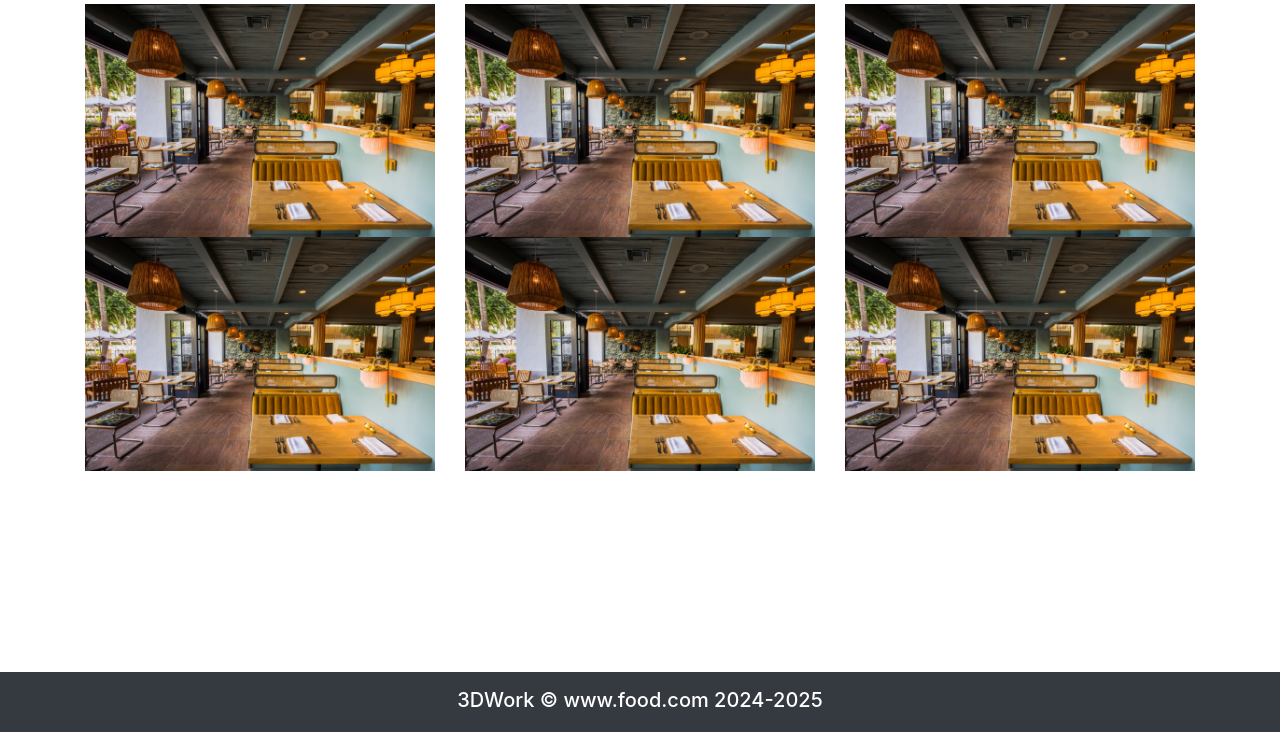
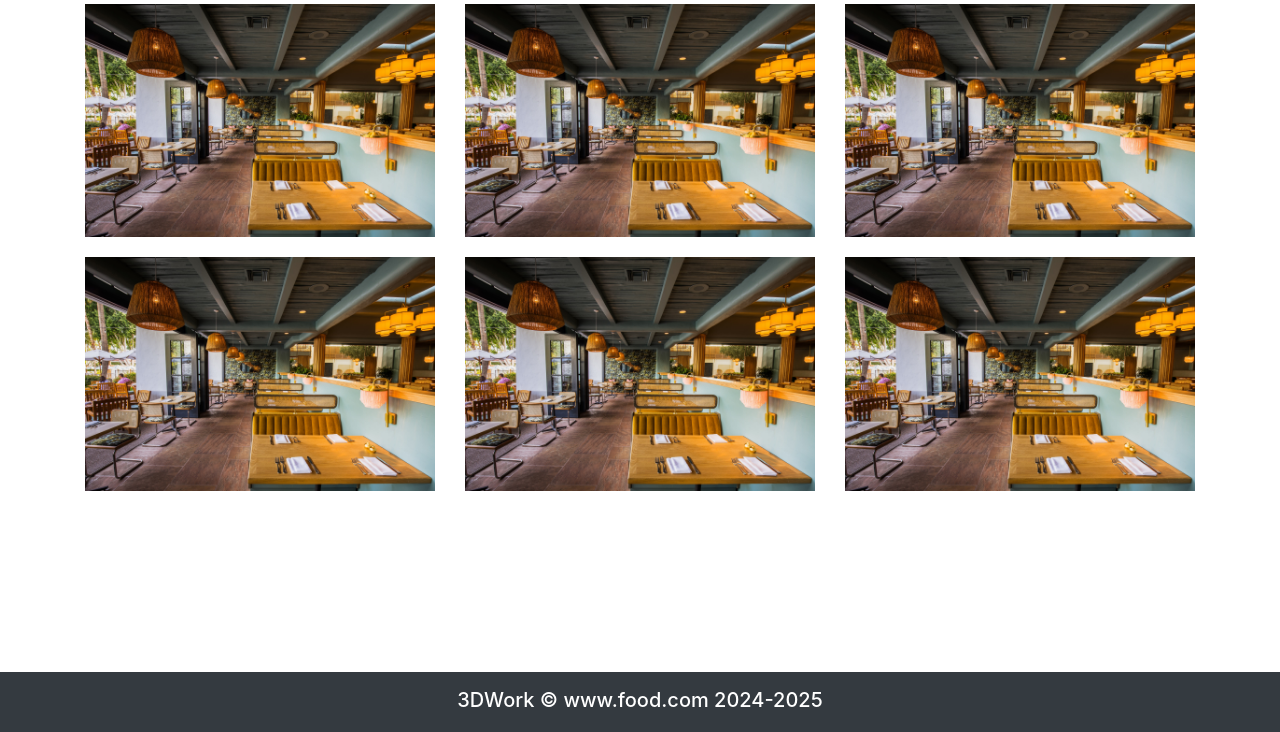
Before and after one commit to mashathepotato/restaurant_webapp, a Django app: page / in a window 1280 px wide. Shown: the part 164-896 px from the top of the page. Run offline with Django 3.2, Linux system fonts and the light colour scheme; some libraries are stand-ins or nearby versions.

Commit message:
change the style of index picture

```diff
--- a/templates/food_advisor/index.html
+++ b/templates/food_advisor/index.html
@@ -99,29 +99,43 @@
             <hr style="width: 100%;"/>
         {% endfor %}
     </div>
-        <div class="row">
-            <div class="col-md-4">
-                <img src="{% static 'images/1.jpg' %}" alt="Restaurant Image 1" class="img-fluid">
-            </div>
-            <div class="col-md-4">
-                <img src="{% static 'images/1.jpg' %}" alt="Restaurant Image 2" class="img-fluid">
-            </div>
-            <div class="col-md-4">
-                <img src="{% static 'images/1.jpg' %}" alt="Restaurant Image 3" class="img-fluid">
-            </div>
+    <div class="row">
+        <!-- Column for image 1 -->
+        <div class="col">
+            <img src="{% static 'images/1.jpg' %}" alt="Restaurant Image 1" class="img-responsive" style="width:100%; height:auto; margin-bottom: 20px;">
         </div>
+
+        <!-- Column for image 2 -->
+        <div class="col">
+            <img src="{% static 'images/1.jpg' %}" alt="Restaurant Image 2" class="img-responsive" style="width:100%; height:auto; margin-bottom: 20px;">
+        </div>
+
+        <!-- Column for image 3 -->
+        <div class="col">
+            <img src="{% static 'images/1.jpg' %}" alt="Restaurant Image 3" class="img-responsive" style="width:100%; height:auto; margin-bottom: 20px;">
+        </div>
+
+        <!-- ... more columns as needed -->
+    </div>
 
         <!-- Second row of images -->
         <div class="row">
-            <div class="col-md-4">
-                <img src="{% static 'images/1.jpg' %}" alt="Restaurant Image 4" class="img-fluid">
+            <!-- Column for image 1 -->
+            <div class="col">
+                <img src="{% static 'images/1.jpg' %}" alt="Restaurant Image 1" class="img-responsive" style="width:100%; height:auto; margin-bottom: 20px;">
             </div>
-            <div class="col-md-4">
-                <img src="{% static 'images/1.jpg' %}" alt="Restaurant Image 5" class="img-fluid">
+
+            <!-- Column for image 2 -->
+            <div class="col">
+                <img src="{% static 'images/1.jpg' %}" alt="Restaurant Image 2" class="img-responsive" style="width:100%; height:auto; margin-bottom: 20px;">
             </div>
-            <div class="col-md-4">
-                <img src="{% static 'images/1.jpg' %}" alt="Restaurant Image 6" class="img-fluid">
+
+            <!-- Column for image 3 -->
+            <div class="col">
+                <img src="{% static 'images/1.jpg' %}" alt="Restaurant Image 3" class="img-responsive" style="width:100%; height:auto; margin-bottom: 20px;">
             </div>
+
+            <!-- ... more columns as needed -->
         </div>
 
     <script>
```
